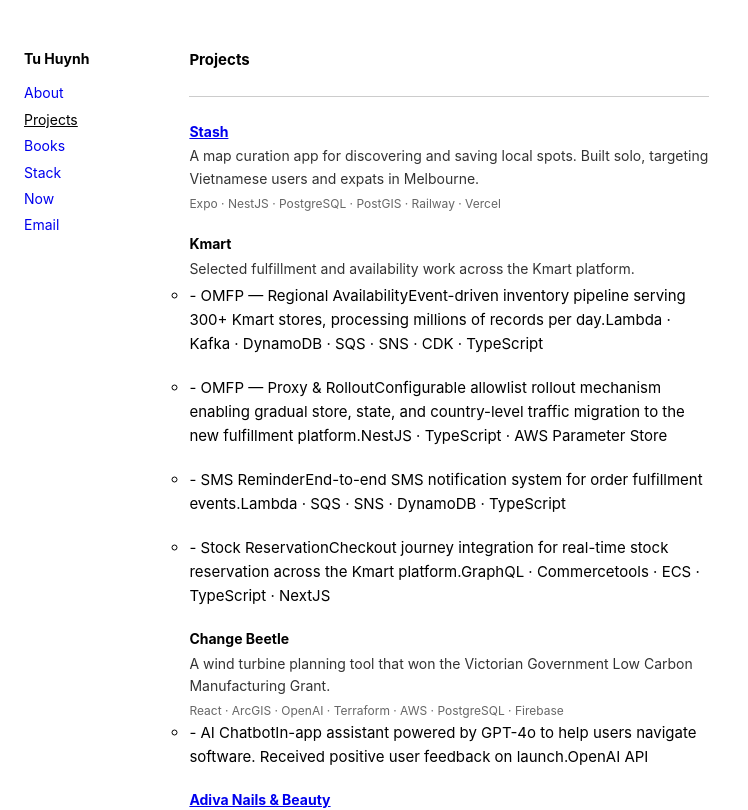
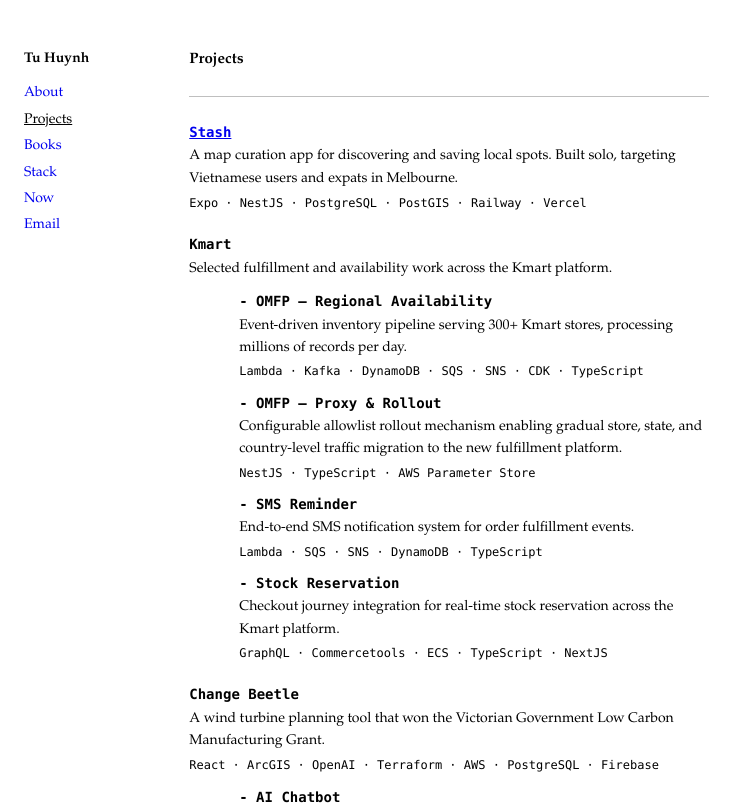
Before and after one commit to kthuynh1610/personal-website, a React (Vite) app: page /projects in a window 1280 px wide. Shown: the top 810 px of the page, without its empty margins (0-748 px from the left). Built offline with nearby package versions, Linux system fonts and the light colour scheme.

Commit message:
Refine site styling and section-specific presentation

```diff
--- a/src/style.css
+++ b/src/style.css
@@ -9,7 +9,7 @@
 }
 
 body {
-  font-family: -apple-system, BlinkMacSystemFont, "Segoe UI", Helvetica, Arial, sans-serif;
+  font-family: "Iowan Old Style", "Palatino Linotype", "Book Antiqua", Palatino, serif;
   color: #000;
   background: #fff;
   line-height: 1.6;
@@ -124,7 +124,7 @@
 /* ── divider ── */
 hr {
   border: none;
-  border-top: 1px solid #ccc;
+  border-top: 1px solid rgba(0, 0, 0, 0.25);
   margin: 24px 0;
 }
 
@@ -145,6 +145,10 @@
   margin-bottom: 20px;
 }
 
+.projects-page .project-list > li {
+  padding-left: 0;
+}
+
 .project-list .project-name {
   font-size: 14px;
   font-weight: bold;
@@ -152,17 +156,136 @@
   margin-bottom: 2px;
 }
 
+.projects-page .project-name,
+.projects-page .project-subname,
+.projects-page .project-meta,
+.projects-page .project-submeta {
+  font-family: "IBM Plex Mono", "Menlo", "Consolas", monospace;
+}
+
 .project-list .project-desc {
   display: block;
   font-size: 14px;
-  color: #333;
+  color: #000;
   margin-bottom: 4px;
 }
 
 .project-list .project-meta {
   display: block;
   font-size: 12px;
-  color: #666;
+  color: #000;
+}
+
+.project-sublist {
+  list-style: none;
+  padding-left: 0;
+  margin-left: 50px;
+  margin-top: 10px;
+}
+
+.project-sublist li {
+  margin-bottom: 10px;
+}
+
+.project-subname {
+  display: block;
+  font-size: 14px;
+  font-weight: bold;
+  margin-bottom: 2px;
+}
+
+.project-subdesc {
+  display: block;
+  font-size: 14px;
+  color: #000;
+  margin-bottom: 3px;
+}
+
+.project-submeta {
+  display: block;
+  font-size: 12px;
+  color: #000;
+}
+
+/* ── books list ── */
+.book-list {
+  list-style: none;
+  padding: 0;
+}
+
+.book-list li {
+  margin-bottom: 24px;
+}
+
+.books-page .book-list li {
+  border-bottom: 1px solid rgba(0, 0, 0, 0.2);
+  padding-bottom: 18px;
+}
+
+.book-title {
+  display: block;
+  font-size: 14px;
+  font-weight: bold;
+  margin-bottom: 6px;
+}
+
+.books-page {
+  font-family: inherit;
+}
+
+.books-page .book-title {
+  font-size: 15px;
+  font-style: italic;
+  color: #000;
+}
+
+.book-summary,
+.book-takeaway {
+  font-size: 14px;
+  color: #333;
+  margin-bottom: 8px;
+}
+
+.books-page .book-summary,
+.books-page .book-takeaway {
+  color: #000;
+}
+
+/* ── about personality ── */
+.about-page {
+  color: #000;
+}
+
+.about-title-row {
+  display: flex;
+  flex-direction: column;
+  align-items: flex-start;
+  gap: 12px;
+  margin-bottom: 8px;
+}
+
+.about-title-row h1 {
+  margin-bottom: 0;
+}
+
+.about-title-image {
+  width: 250px;
+  height: 250px;
+  object-fit: cover;
+  border-radius: 8px;
+}
+
+.about-page p {
+  color: #000;
+}
+
+.about-page p:first-of-type {
+  font-size: 15px;
+  line-height: 1.75;
+}
+
+.about-page .interest-list li strong {
+  color: #000;
 }
 
 /* ── interest list (about) ── */
```
